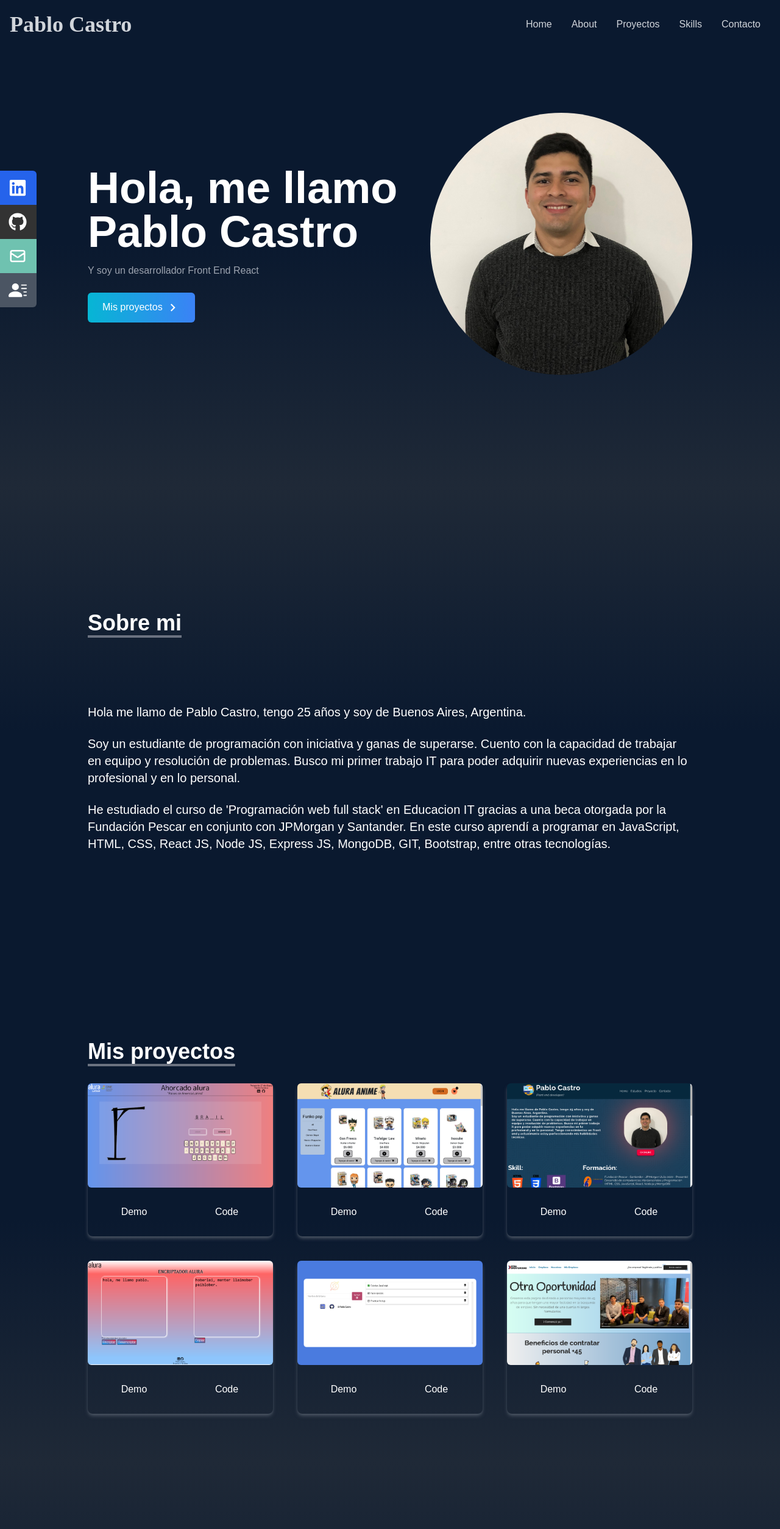
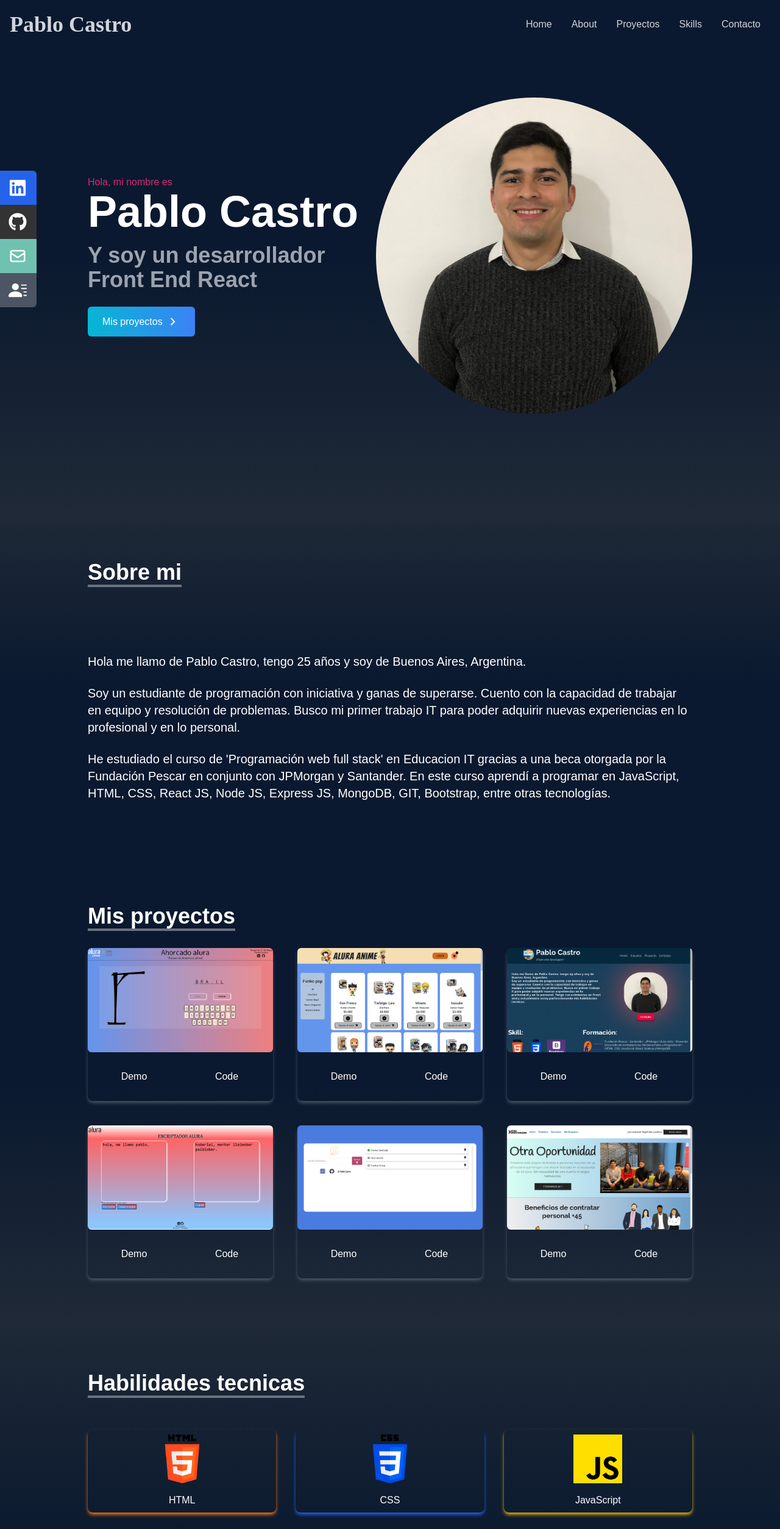
Before and after one commit to pablitosl/portfolio-react, a React (Create React App) app: page / in a window 1280 px wide. Shown: the top 2508 px of the page at 61% size. Built offline with nearby package versions, Linux system fonts and the light colour scheme.

Commit message:
"Arreglando responsive design"

```diff
--- a/src/components/About.jsx
+++ b/src/components/About.jsx
@@ -2,7 +2,7 @@ import React from 'react'
 
 const About = () => {
   return (
-    <div name='about' className=' w-full h-screen bg-gradient-to-b from-gray-800 via-[#0a192f] to-[#0a192f] text-white'>
+    <div name='about' className=' w-full bg-gradient-to-b from-gray-800 via-[#0a192f] to-[#0a192f] text-white py-16'>
         <div className=' max-w-screen-lg p-4 mx-auto flex flex-col justify-center w-full h-full'>
             <div className='pb-8'>
                 <p className='text-4xl font-bold inline border-b-4 border-gray-500'>Sobre mi</p>
--- a/src/components/Contact.jsx
+++ b/src/components/Contact.jsx
@@ -2,7 +2,7 @@ import React from 'react'
 
 const Contact = () => {
   return (
-    <div name='contacto' className='w-full h-screen bg-gradient-to-b from-[#0a192f] via-[#0a192f] to-gray-800 p-4 text-white'>
+    <div name='contacto' className='w-full  bg-gradient-to-b from-[#0a192f] via-[#0a192f] to-gray-800 p-4 text-white'>
         <div className='flex flex-col p-4 justify-center max-w-screen-lg mx-auto h-full'>
             <div className='pb-8'>
                 <p className='text-4xl font-bold inline border-b-4 border-gray-500'>Contacto</p>
--- a/src/components/Home.jsx
+++ b/src/components/Home.jsx
@@ -5,17 +5,18 @@ import {Link} from 'react-scroll'
 
 const Home = () => {
   return (
-    <div name='home' className='h-screen w-full bg-gradient-to-b from-[#0a192f] via-[#0a192f] to-gray-800'>
+    <div name='home' className='py-32 w-full bg-gradient-to-b from-[#0a192f] via-[#0a192f] to-gray-800'>
         <div className='max-w-screen-lg mx-auto flex flex-col items-center justify-center h-full px-4 md:flex-row'>
             <div className='flex flex-col justify-center h-full'>
-                <h2 className='text-6xl sm:text-7xl font-bold text-white'>Hola, me llamo Pablo Castro</h2>
-                <p className='text-gray-400 py-4 max-w-md'>Y soy un desarrollador Front End React</p>
+                <p className='text-pink-600'>Hola, mi nombre es</p>
+                <h className='text-6xl sm:text-7xl font-bold text-white'>Pablo Castro</h>
+                <h2 className='text-2xl sm:text-4xl font-bold text-gray-400 py-4'>Y soy un desarrollador Front End React</h2>
                 <div>
-                    <Link to='projects' smooth duration={500} className='group text-white w-fit px-6 py-3 mt-2 flex items-center rounded-md bg-gradient-to-r from-cyan-500 to-blue-500 cursor-pointer'>Mis proyectos<span className='group-hover:rotate-90 duration-300'><MdOutlineKeyboardArrowRight size={25} className='ml-1' /></span>
+                    <Link to='proyectos' smooth duration={500} className='group text-white w-fit px-6 py-3 mt-2 flex items-center rounded-md bg-gradient-to-r from-cyan-500 to-blue-500 cursor-pointer'>Mis proyectos<span className='group-hover:rotate-90 duration-300'><MdOutlineKeyboardArrowRight size={25} className='ml-1' /></span>
                     </Link>
                 </div>
             </div>
-            <div className='w-full md:w-3/4'>
+            <div className='w-full py-8 md:w-3/4'>
                 <img src={foto} alt="Mi foto de perfil" className='rounded-full mx-auto w-2/3 md:w-full' />
             </div>
         </div>
--- a/src/components/Projects.jsx
+++ b/src/components/Projects.jsx
@@ -37,7 +37,7 @@ const Projects = () => {
     ];
 
   return (
-    <div name='proyectos' className='bg-gradient-to-b from-[#0a192f] via-[#0a192f] to-gray-800 w-full text-white md:h-screen'>
+    <div name='proyectos' className='bg-gradient-to-b from-[#0a192f] via-[#0a192f] to-gray-800 w-full text-white py-12'>
         <div className='max-w-screen-lg p-4 mx-auto flex flex-col justify-center w-full h-full'>
             <div className='py-6 pb-8'>
                 <p className='text-4xl font-bold inline border-b-4 border-gray-500'>Mis proyectos</p>
--- a/src/components/Skills.jsx
+++ b/src/components/Skills.jsx
@@ -61,10 +61,10 @@ const Skills = () => {
     ]
 
   return (
-    <div name='skills' className='bg-gradient-to-b from-gray-800 via-[#0a192f] to-[#0a192f] w-full h-screen'>
+    <div name='skills' className='bg-gradient-to-b from-gray-800 via-[#0a192f] to-[#0a192f] w-full py-12'>
         <div className='max-w-screen-lg mx-auto p-4 flex flex-col justify-center w-full h-full text-white'>
             <div className='py-6'>
-                <p className='text-4xl font-bold border-b-4 border-gray-500 p-2 inline'>Habilidades tecnicas</p>
+                <p className='text-4xl font-bold border-b-4 border-gray-500 inline leading-10'>Habilidades tecnicas</p>
             </div>
             <div className='w-full grid grid-cols-2 sm:grid-cols-3 gap-8 text-center py-8 px-12 sm:px-0'>
                 {
```
